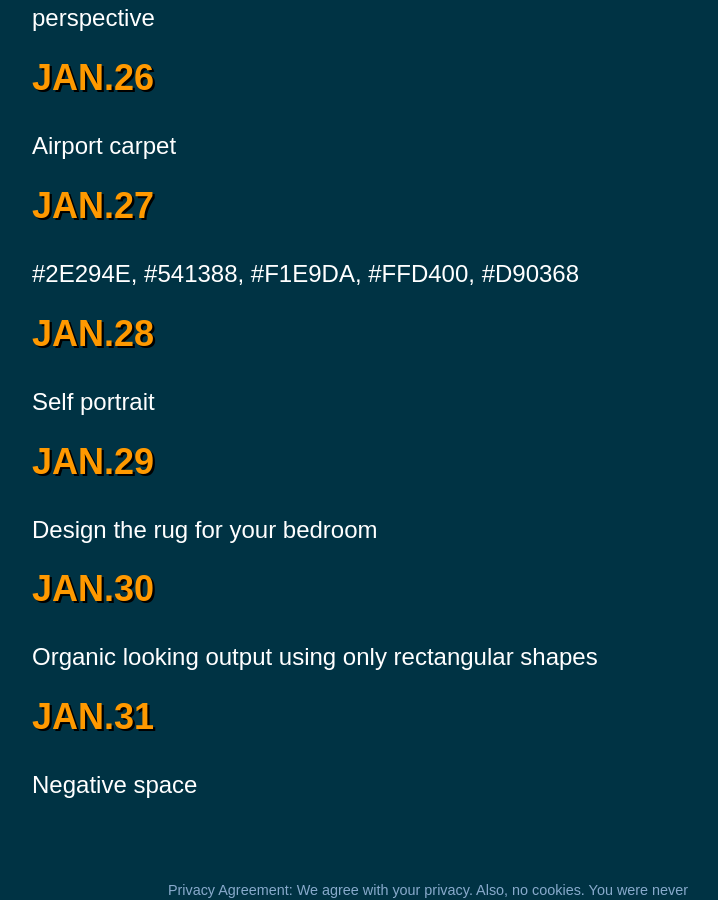
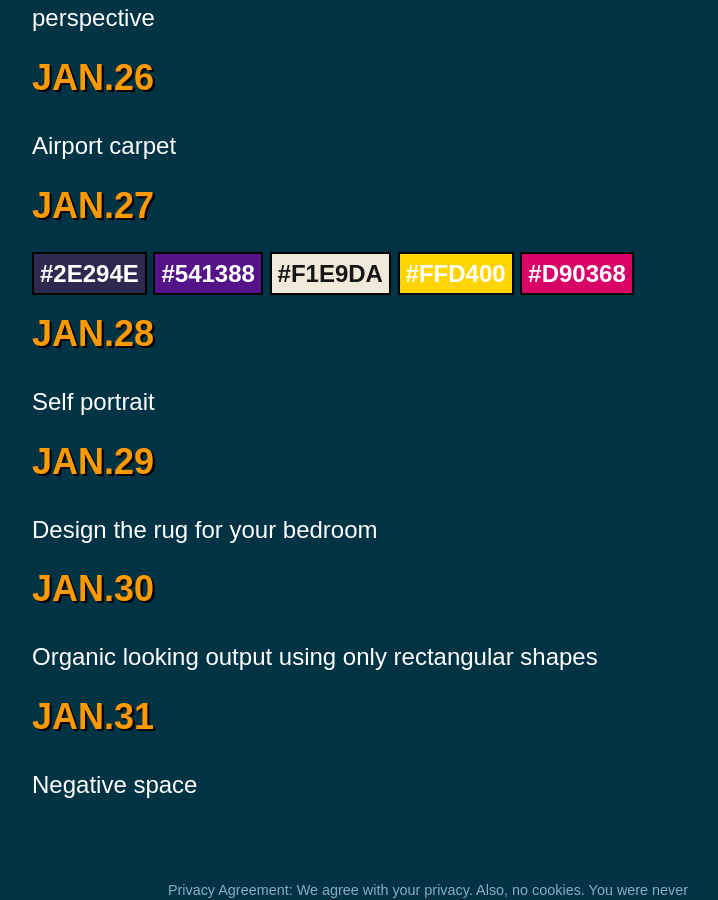
Before and after one commit to genuary2022/genuary2022.github.io, a Jekyll site: the page built from prompts.md, in a window 1280 px wide and 900 px high, scrolled down 3582 px. Shown: the whole window, without its empty margins (212-930 px from the left). Built offline with Jekyll 4.4.1, drawn with Linux system fonts in a browser that asks for light colours; our own code applies the rules of GitHub Pages for plain Markdown files.

Commit message:
Added background colours for the palette.

```diff
--- a/prompts.md
+++ b/prompts.md
@@ -106,7 +106,11 @@ Airport carpet
 
 ## JAN.27 {#jan27}
 
-#2E294E, #541388, #F1E9DA, #FFD400, #D90368
+<b style="background-color: #2E294E">#2E294E</b>
+<b style="background-color: #541388">#541388</b>
+<b style="background-color: #F1E9DA; color:#161616">#F1E9DA</b>
+<b style="background-color: #FFD400">#FFD400</b>
+<b style="background-color: #D90368">#D90368</b>
 
 ## JAN.28 {#jan28}
 
```
